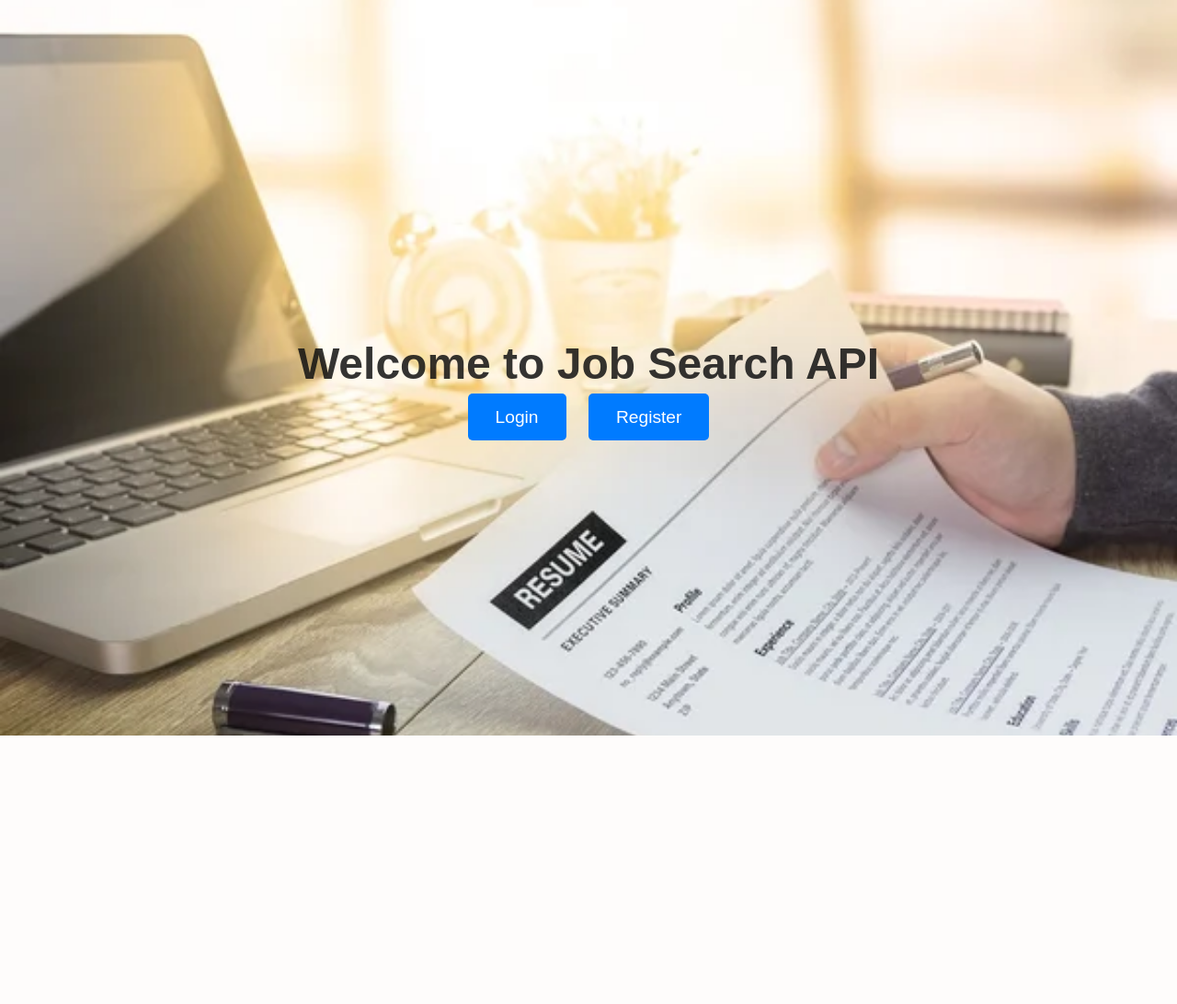
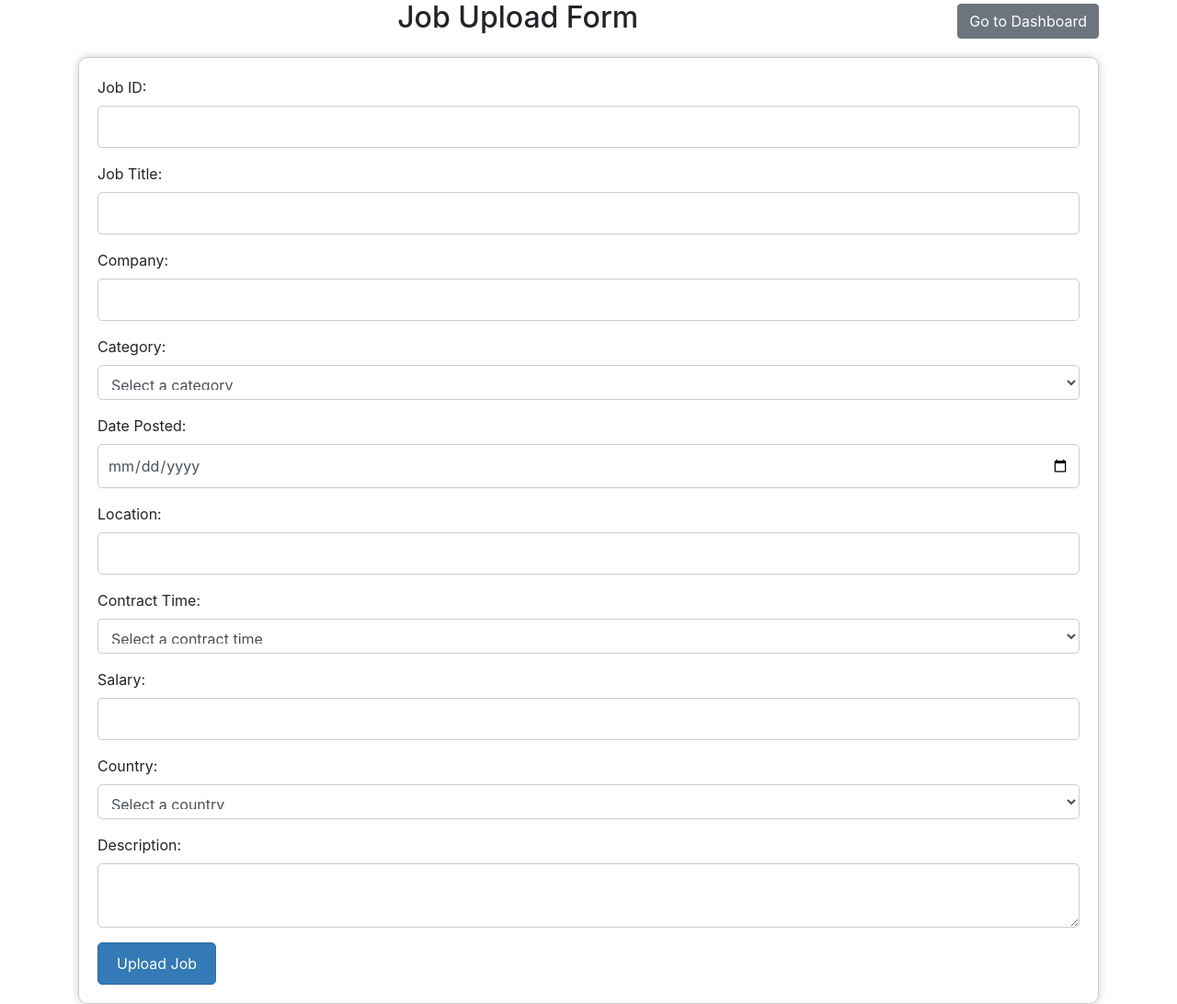
Before and after one commit to harshita-2005/job_search_1, a Flask app: page /upload_job in a window 1280 px wide. Shown: the whole page at 92% size. Before the commit the page ends 800 px from the top, so only its background shows below. Run offline with Flask 3, Linux system fonts and the light colour scheme; some libraries are stand-ins or nearby versions.

```diff
--- a/src/app.py
+++ b/src/app.py
@@ -1,9 +1,13 @@
-from flask import Flask, redirect, request, jsonify,render_template, url_for
+from flask import Flask, redirect, request, jsonify,render_template, url_for,flash
 from variables import CONFIG
 from storageutils import MySQLManager
 import uuid
+import os
 
 app = Flask(__name__)
+
+
+app.secret_key = os.urandom(24)
 
 class User:
     def __init__(self, name, email, password, role):
@@ -63,13 +67,62 @@ def redirect_to_login():
 def emp_dash():
     return render_template("emp.html")
 
-@app.route("/upload_job", methods=['GET', 'POST'])
+
+@app.route('/upload_job', methods=['POST','GET'])
 def upload_job():
-    return render_template("home.html")#todo
+    if request.method == 'POST':
+        job_id = request.form.get('job_id')
+        job_title = request.form.get('job_title')
+        company = request.form.get('company')
+        category = request.form.get('category')
+        description = request.form.get('description')
+        date_posted = request.form.get('date_posted')
+        location = request.form.get('location')
+        contract_time = request.form.get('contract_time')
+        salary = request.form.get('salary')
+        country = request.form.get('country')
 
-@app.route("/review_application", methods=['GET', 'POST'])
-def review_application():
-    return render_template("home.html")#todo
+        if not all([job_id, job_title, company, category, description, date_posted, location, contract_time, salary, country]):
+            flash("Please fill all fields!", "danger")
+            return redirect(url_for('upload_job'))
+
+        else:
+            query = """INSERT INTO jobs (job_id, job_title, company, category, description, date_posted, location, contract_type, salary, country)
+                  VALUES (%s, %s, %s, %s,%s,%s,%s,%s,%s,%s)"""
+            MySQLManager.execute_query(query, (job_id, job_title, company, category, description, date_posted, location, contract_time, salary, country), **CONFIG['database']['vjit'])
+            flash("Job successfully uploaded!", "success")
+            return redirect(url_for('upload_job'))
+    if request.method=='GET':
+        return render_template("job_upload.html")
+
+@app.route("/review_applications", methods=['GET'])#todooo
+def review_applications():
+    query = "SELECT * FROM application where status='pending'"
+    applications = MySQLManager.execute_query(query,(), **CONFIG['database']['vjit'])
+    return render_template("review.html", applications=applications)
+
+@app.route("/update_application_status/<application_id>/<action>", methods=['POST'])#todoo
+def update_application_status(application_id, action):
+    new_status = "application accepted" if action == "accept" else "rejected"
+    query = "UPDATE application SET status = %s WHERE application_id = %s"
+    MySQLManager.execute_query(query, (new_status, application_id), **CONFIG['database']['vjit'])
+    flash(f"Application ID {application_id} has been {new_status}.")  # Flash message
+    return redirect(url_for("review_applications"))
+
+from flask import send_file
+import io
+
+@app.route("/view_resume/<application_id>")
+def view_resume(application_id):
+    query = "SELECT resume FROM application WHERE application_id = %s"
+    result = MySQLManager.execute_query(query, (application_id,), **CONFIG['database']['vjit'])
+
+    if result:
+        resume_data = result[0]['resume']
+        return send_file(io.BytesIO(resume_data), mimetype='application/pdf', as_attachment=False)
+    else:
+        return "Resume not found", 404
+
 
 @app.route("/user_dash", methods=['GET', 'POST'])
 def user_dash():
@@ -91,10 +144,6 @@ def track_application():
      return render_template('track.html', status=None)
 
 
-
-@app.route("/logout", methods=['GET'])
-def logout():
-    return redirect(url_for("redirect_to_login"))
 
 @app.route("/registration", methods=['GET', 'POST'])
 def registration():
@@ -181,6 +230,7 @@ def application():
         MySQLManager.execute_query(query, values,**CONFIG['database']['vjit'])
 
         # Render the success page with application ID
+        print(application_id)
         return redirect(url_for('success', application_id=application_id))
 
     # Render the application form
--- /dev/null
+++ b/src/templates/job_upload.html
@@ -0,0 +1,131 @@
+<!DOCTYPE html>
+<html>
+<head>
+  <link rel="stylesheet" href="https://maxcdn.bootstrapcdn.com/bootstrap/4.0.0/css/bootstrap.min.css">
+  <style>
+    /* Add a border to the form fields */
+    .form-control {
+      border: 1px solid #ccc;
+      border-radius: 5px;
+      padding: 10px; /* Set padding value */
+    }
+
+    /* Add a hover effect to the form fields */
+    .form-control:hover {
+      border-color: #aaa;
+      box-shadow: 0 0 5px rgba(0, 0, 0, 0.1);
+    }
+
+    /* Add a custom style to the submit button */
+    .btn-primary {
+      background-color: #337ab7;
+      border-color: #2e6da4;
+      color: #fff;
+      padding: 10px 20px;
+      border-radius: 5px;
+      cursor: pointer;
+    }
+
+    /* Add a hover effect to the submit button */
+    .btn-primary:hover {
+      background-color: #23527c;
+      border-color: #1d4e73;
+    }
+
+    /* Add a border to the form */
+    form {
+      border: 1px solid #ccc;
+      padding: 20px;
+      border-radius: 10px;
+      box-shadow: 0 0 10px rgba(0, 0, 0, 0.2);
+    }
+
+    /* Center the heading */
+    h2 {
+      text-align: center;
+      width: 100%;
+    }
+  </style>
+</head>
+<body>
+  <div class="container">
+    <div class="d-flex justify-content-between align-items-center mb-3">
+      <h2>Job Upload Form</h2>
+      <a href="{{ url_for('emp_dash') }}" class="btn btn-secondary">Go to Dashboard</a>
+    </div>
+
+    <!-- Display flash messages -->
+    {% with messages = get_flashed_messages(with_categories=true) %}
+      {% if messages %}
+        <div class="alert alert-success">
+          {% for category, message in messages %}
+            {{ message }}
+          {% endfor %}
+        </div>
+      {% endif %}
+    {% endwith %}
+
+    <form action="{{ url_for('upload_job') }}" method="post">
+      <div class="form-group">
+        <label for="job_id">Job ID:</label>
+        <input type="text" id="job_id" name="job_id" class="form-control" required>
+      </div>
+      <div class="form-group">
+        <label for="job_title">Job Title:</label>
+        <input type="text" id="job_title" name="job_title" class="form-control" required>
+      </div>
+      <div class="form-group">
+        <label for="company">Company:</label>
+        <input type="text" id="company" name="company" class="form-control" required>
+      </div>
+      <div class="form-group">
+        <label for="category">Category:</label>
+        <select id="category" name="category" class="form-control" required>
+          <option value="">Select a category</option>
+          <option value="IT">IT</option>
+          <option value="Finance">Finance</option>
+          <option value="Marketing">Marketing</option>
+          <option value="Healthcare">Healthcare</option>
+        </select>
+      </div>
+      <div class="form-group">
+        <label for="date_posted">Date Posted:</label>
+        <input type="date" id="date_posted" name="date_posted" class="form-control" required>
+      </div>
+      <div class="form-group">
+        <label for="location">Location:</label>
+        <input type="text" id="location" name="location" class="form-control" required>
+      </div>
+      <div class="form-group">
+        <label for="contract_time">Contract Time:</label>
+        <select id="contract_time" name="contract_time" class="form-control" required>
+          <option value="">Select a contract time</option>
+          <option value="Full-time">Full-time</option>
+          <option value="Part-time">Part-time</option>
+          <option value="Contract">Contract</option>
+        </select>
+      </div>
+      <div class="form-group">
+        <label for="salary">Salary:</label>
+        <input type="number" id="salary" name="salary" class="form-control" required>
+      </div>
+      <div class="form-group">
+        <label for="country">Country:</label>
+        <select id="country" name="country" class="form-control" required>
+          <option value="">Select a country</option>
+          <option value="INDIA">India</option>
+          <option value="AUSTRALIA">Australia</option>
+          <option value="USA">USA</option>
+          <option value="Canada">Canada</option>
+          <option value="UK">UK</option>
+        </select>
+      </div>
+      <div class="form-group">
+        <label for="description">Description:</label>
+        <textarea id="description" name="description" class="form-control" required></textarea>
+      </div>
+      <button type="submit" class="btn btn-primary">Upload Job</button>
+    </form>
+  </div>
+</body>
+</html>
--- a/src/templates/login.html
+++ b/src/templates/login.html
@@ -110,11 +110,6 @@
                             <button class="Register-btn">Register</button>
                         </form>
                     </li>
-                    <li class="nav-item">
-                        <form action="{{ url_for('redirect_to_login')}}" method="post">
-                            <button class="login-btn">Login</button>
-                        </form>
-                    </li>
                 </ul>
             </div>
         </nav>
```
Also changed, not shown: src/templates/application.html (+24 -12 lines), src/templates/countries.html (+35 -20 lines), src/templates/emp.html (+16 -6 lines), src/templates/p3.html (+18 -1 lines), src/templates/registration.html (+21 -7 lines), src/templates/review.html (added, +98 -0 lines), src/templates/success.html (+16 -1 lines), src/templates/track.html (+21 -1 lines), src/templates/user.html (+17 -2 lines).
